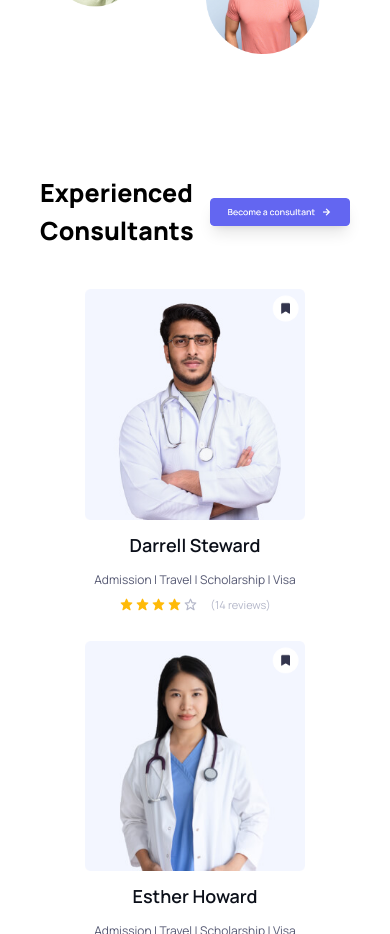
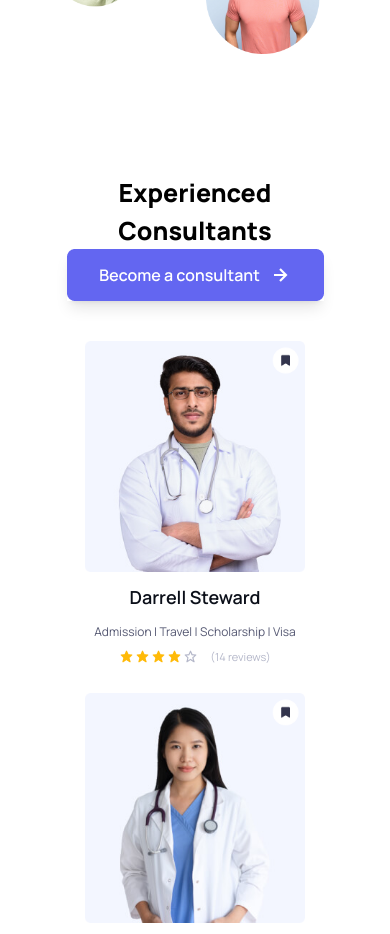
Before and after one commit to Zeddic-SMO/schollar-frontend, a React (Vite) app: page / in a window 390 px wide. Shown: the part 3740-4674 px from the top of the page. Built offline with nearby package versions, Linux system fonts and the light colour scheme.

Commit message:
CAT adjustment

```diff
--- a/src/components/Consultants/ExperiencedConsultants.jsx
+++ b/src/components/Consultants/ExperiencedConsultants.jsx
@@ -9,8 +9,8 @@ import rating5 from "../../assets/media/icons/Home/Consultants/icons/rating5.png
 const ExperiencedConsultants = () => {
   return (
     <div className="px-10 md:px-40 py-10">
-      <div className="flex justify-between items-center py-10 ">
-        <h1 className="font-ManropeExtraBold text-[25px] md:text-[35px]">
+      <div className="flex flex-col md:flex-row justify-between items-center py-10 ">
+        <h1 className="font-ManropeExtraBold text-center md:text-left text-[25px] md:text-[35px]">
           Experienced Consultants
         </h1>
         <span>
```
